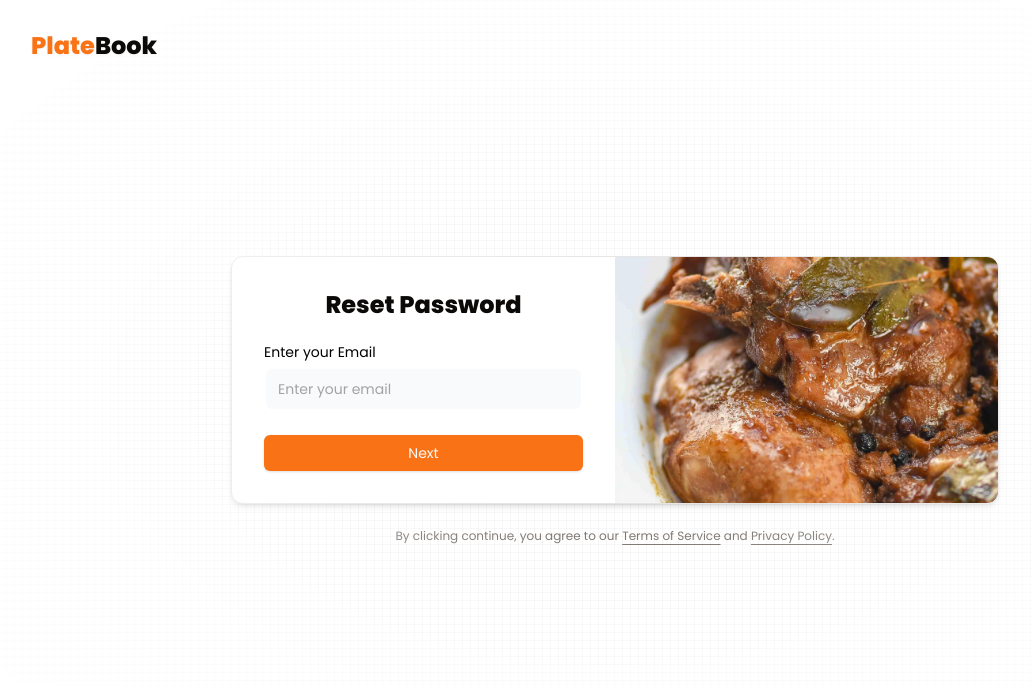
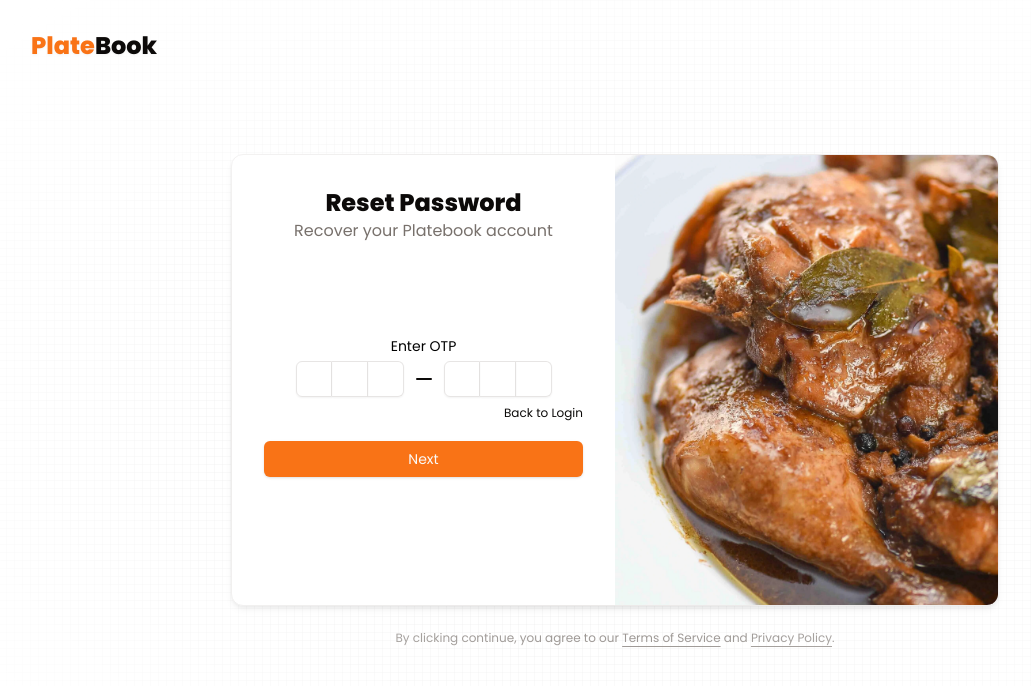
Before and after one commit to potakaaa/platebook, a Next.js app in the folder frontend/: page /login in a window 1280 px wide. Both pictures are taken after typing "name@example.com", "Sample123" into the empty fields and a click on the button "Forgot your password?". Shown: the top 686 px of the page, without its empty margins (25-1056 px from the left). Built offline with nearby package versions, Linux system fonts and the light colour scheme; no server answers.

Commit message:
(frontend): fixed forget password ui

```diff
--- a/frontend/src/components/authentication/forget-form.tsx
+++ b/frontend/src/components/authentication/forget-form.tsx
@@ -1,16 +1,26 @@
 import React, { useState } from "react";
 import { useForm } from "react-hook-form";
-import { z } from "zod"
+import { z } from "zod";
 import { zodResolver } from "@hookform/resolvers/zod";
 import { Form, FormControl, FormField, FormMessage } from "../ui/form";
 import { LabelInputContainer } from "../ui/label-input-container";
 import { Label } from "../ui/label";
 import { InputAnimated } from "../ui/input-animated";
 import { Button } from "../ui/button";
-import { InputOTP, InputOTPGroup, InputOTPSeparator, InputOTPSlot } from "../ui/input-otp";
+import {
+  InputOTP,
+  InputOTPGroup,
+  InputOTPSeparator,
+  InputOTPSlot,
+} from "../ui/input-otp";
 import { ResetPasswordInputData } from "@/lib/types/authTypes";
-import { forgotPasswordRequest, forgotPasswordVerify, verifiedPasswordReset } from "@/lib/services/api/accountServices";
+import {
+  forgotPasswordRequest,
+  forgotPasswordVerify,
+  verifiedPasswordReset,
+} from "@/lib/services/api/accountServices";
 import { useRouter } from "next/navigation";
+import Link from "next/link";
 
 // step 1
 const emailForget_Schema = z.object({
@@ -35,8 +45,7 @@ const newPassword_ForgetSchema = z
 
 const ForgetForm = () => {
   const router = useRouter();
-  const [step, setStep] = useState(1);
-
+  const [step, setStep] = useState(2);
 
   const onSubmit = async (data: ResetPasswordInputData) => {
     if (step === 1) {
@@ -85,9 +94,7 @@ const ForgetForm = () => {
           password2: data.password2,
         });
 
-        window.location.reload()
-
-
+        window.location.reload();
       } catch (err: any) {
         console.error("Error resetting password: ", err);
         if (err?.error) {
@@ -104,8 +111,6 @@ const ForgetForm = () => {
       }
     }
   };
-
-
 
   const forgetPassForm = useForm({
     resolver: zodResolver(
@@ -128,12 +133,14 @@ const ForgetForm = () => {
       <form
         noValidate
         onSubmit={forgetPassForm.handleSubmit(onSubmit)}
-      className="p-6 md:p-8 z-30"
+        className="p-6 md:p-8 z-30 size-full min-h-[450px]"
       >
-      <div className="flex flex-col gap-6">
-        <h1 className="text-2xl font-bold text-center">
-          Reset Password
-        </h1>
+        <div className="flex flex-col  h-full">
+          <h1 className="text-2xl font-bold text-center">Reset Password</h1>
+          <p className="text-center text-muted-foreground text-sm md:text-base">
+            Recover your Platebook account
+          </p>
+          <div className="h-full flex flex-col gap-2 justify-center">
             {step === 1 && (
               <FormField
                 control={forgetPassForm.control}
@@ -145,7 +152,7 @@ const ForgetForm = () => {
                       <InputAnimated
                         id="email"
                         type="email"
-                    placeholder="Enter your email"
+                        placeholder="platebook@example.com"
                         {...field}
                       />
                     </FormControl>
@@ -159,8 +166,8 @@ const ForgetForm = () => {
                 control={forgetPassForm.control}
                 name="otp"
                 render={({ field }) => (
-              <LabelInputContainer className="px-10">
-                <Label htmlFor="otp" className="text-left">
+                  <LabelInputContainer className="justify-center items-center">
+                    <Label htmlFor="otp" className="">
                       Enter OTP
                     </Label>
                     <FormControl className="">
@@ -207,9 +214,7 @@ const ForgetForm = () => {
                   name="password2"
                   render={({ field }) => (
                     <LabelInputContainer>
-                  <Label htmlFor="password2">
-                    Confirm Password
-                  </Label>
+                      <Label htmlFor="password2">Confirm Password</Label>
                       <FormControl>
                         <InputAnimated
                           id="password2"
@@ -224,12 +229,20 @@ const ForgetForm = () => {
               </>
             )}
 
-        <Button type="submit" className="w-full">
+            <span
+              onClick={() => window.location.reload()}
+              className="text-right py-0 my-0 justify-end text-xs cursor-pointer hover:underline"
+            >
+              Back to Login{" "}
+            </span>
+            <Button type="submit" className="w-full mt-3">
               {step === 3 ? "Reset Password" : "Next"}
             </Button>
           </div>
+        </div>
       </form>
-</Form>);
+    </Form>
+  );
 };
 
 export default ForgetForm;
--- a/frontend/src/components/authentication/login-form.tsx
+++ b/frontend/src/components/authentication/login-form.tsx
@@ -32,8 +32,6 @@ const loginSchema = z.object({
   password: z.string().min(8, "Password must be at least 8 characters"),
 });
 
-
-
 export function LoginForm({
   className,
   ...props
@@ -49,8 +47,6 @@ export function LoginForm({
       password: "",
     },
   });
-
-
 
   const onSubmit = async (data: any) => {
     try {
@@ -188,7 +184,7 @@ export function LoginForm({
                     Login
                   </Button>
                   <div className="relative text-center text-sm after:absolute after:inset-0 after:top-1/2 after:z-0 after:flex after:items-center after:border-t after:border-border">
-                    <span className="relative z-10 px-2 text-muted-foreground">
+                    <span className="relative z-10 px-2 text-muted-foreground bg-background">
                       Or continue with
                     </span>
                   </div>
@@ -207,7 +203,7 @@ export function LoginForm({
               </form>
             </Form>
           ) : (
-            <ForgetForm/>
+            <ForgetForm />
           )}
           <SideImage />
         </CardContent>
--- a/frontend/src/components/authentication/oauth-buttons.tsx
+++ b/frontend/src/components/authentication/oauth-buttons.tsx
@@ -13,7 +13,7 @@ import { sign } from "crypto";
 
 const OauthButtons = () => {
   return (
-    <div className="grid grid-cols-3 gap-4">
+    <div className="grid grid-cols-2 gap-4">
       <Button
         variant="outline"
         className="w-full relative group/btn dark:bg-transparent"
--- a/frontend/src/components/authentication/signup-form.tsx
+++ b/frontend/src/components/authentication/signup-form.tsx
@@ -197,7 +197,7 @@ export function SignUpForm({
                 </Button>
 
                 <div className="relative text-center text-sm after:absolute after:inset-0 after:top-1/2 after:z-0 after:flex after:items-center after:border-t after:border-border">
-                  <span className="relative z-10 px-2 text-muted-foreground">
+                  <span className="relative z-10 px-2 text-muted-foreground bg-background">
                     Or sign up with
                   </span>
                 </div>
```
Lines whose indentation alone changed are shown as unchanged.
